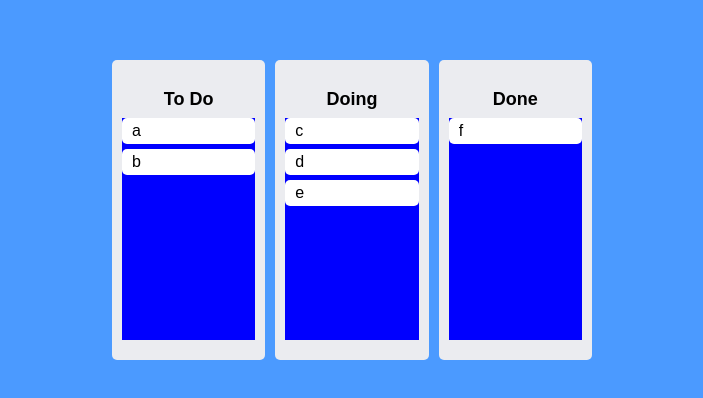
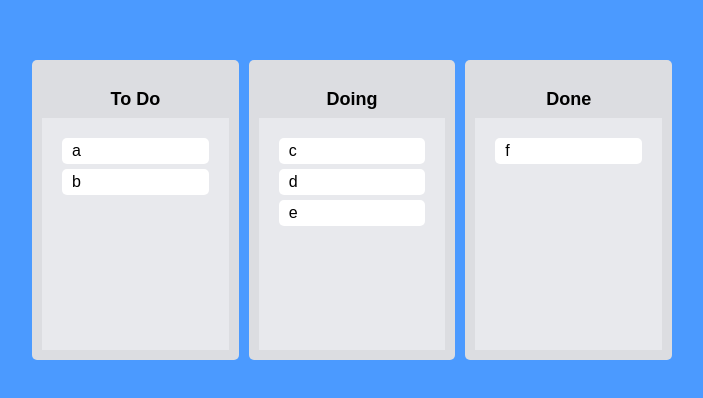
Before and after one commit to moonssa/react-masterclass, a React (Create React App) app: page / in a window 1280 px wide. Shown: the part 190-588 px from the top of the page, without its empty margins (288-991 px from the left). Built offline with nearby package versions, Linux system fonts and the light colour scheme.

Commit message:
스타일링

```diff
--- a/src/App.tsx
+++ b/src/App.tsx
@@ -6,7 +6,7 @@ import Board from "./components/Board";
 
 const Wrapper = styled.div`
   display: flex;
-  max-width: 480px;
+  max-width: 640px;
   width: 100%;
   margin: 0 auto;
   justify-content: center;
--- a/src/components/Board.tsx
+++ b/src/components/Board.tsx
@@ -3,13 +3,14 @@ import DraggableCard from "./DragabbleCard";
 import styled from "styled-components";
 
 const Wrapper = styled.div`
-  padding: 20px 10px;
+  padding: 10px;
   padding-top: 30px;
   background-color: ${(props) => props.theme.boardColor};
   border-radius: 5px;
   min-height: 300px;
   display: flex;
   flex-direction: column;
+  overflow: hidden;
 `;
 const Title = styled.h2`
   text-align: center;
@@ -24,9 +25,14 @@ interface IAreaProps {
 }
 const Area = styled.div<IAreaProps>`
   background-color: ${(props) =>
-    props.isDraggingOver ? "pink" : props.isDraggingFromThis ? "red" : "blue"};
+    props.isDraggingOver
+      ? "#FFEBE6"
+      : props.isDraggingFromThis
+      ? "#E3FCEF"
+      : "#E8E9ED"};
   flex-grow: 1;
   transition: background-color 0.3s ease-in-out;
+  padding: 20px;
 `;
 interface IBoardProps {
   toDos: string[];
--- a/src/components/DragabbleCard.tsx
+++ b/src/components/DragabbleCard.tsx
@@ -2,11 +2,18 @@ import React from "react";
 import { Draggable } from "react-beautiful-dnd";
 import styled from "styled-components";
 
-const Card = styled.div`
+const Card = styled.div<{ isDragging: boolean }>`
   padding: 5px 10px;
   border-radius: 5px;
   margin-bottom: 5px;
-  background-color: ${(props) => props.theme.cardColor};
+  background-color: ${(props) =>
+    props.isDragging ? "#DEECFF" : props.theme.cardColor};
+  //  props.isDragging ? "#E3FCEF" : props.theme.cardColor}; #DEECFF
+  /* border: ${(props) => (props.isDragging ? "1px" : "none")}; */
+  box-shadow: ${(props) =>
+    props.isDragging ? "0px 2px 5px rgba(0,0,0,0.05)" : "none"};
+  border: ${(props) =>
+    props.isDragging ? "solid 2px rgba(0,0,0,0.3)" : "none"};
 `;
 
 interface IDraggableCardProps {
@@ -17,8 +24,9 @@ function DraggableCard({ toDo, index }: IDraggableCardProps) {
   console.log(toDo, "has been rendered");
   return (
     <Draggable key={toDo} draggableId={toDo} index={index}>
-      {(magic) => (
+      {(magic, snapshot) => (
         <Card
+          isDragging={snapshot.isDragging}
           ref={magic.innerRef}
           {...magic.draggableProps}
           {...magic.dragHandleProps}
--- a/src/theme.ts
+++ b/src/theme.ts
@@ -2,6 +2,6 @@ import { DefaultTheme } from "styled-components";
 
 export const darkTheme: DefaultTheme = {
   bgColor: "#4B9AFF",
-  boardColor: "#EBECF0",
+  boardColor: "#dcdde1",
   cardColor: "#FFFFFF",
 };
```
